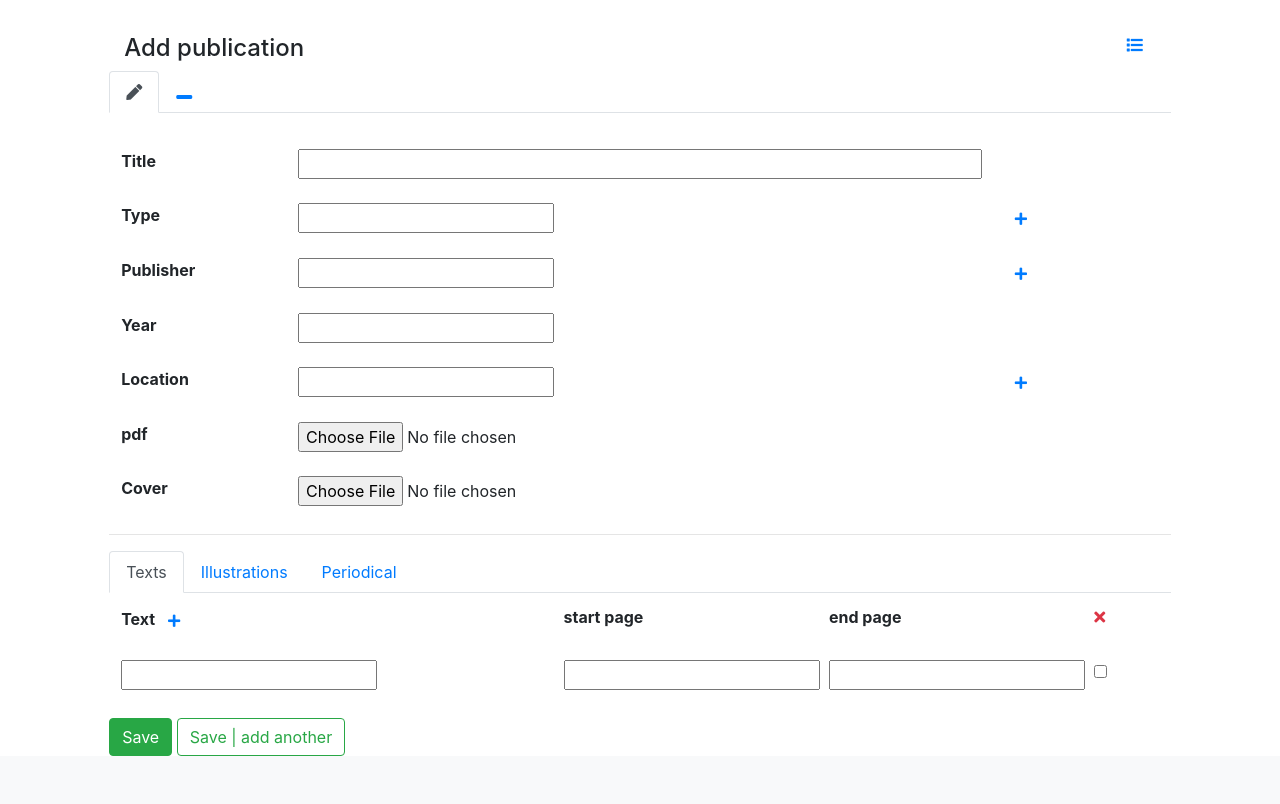
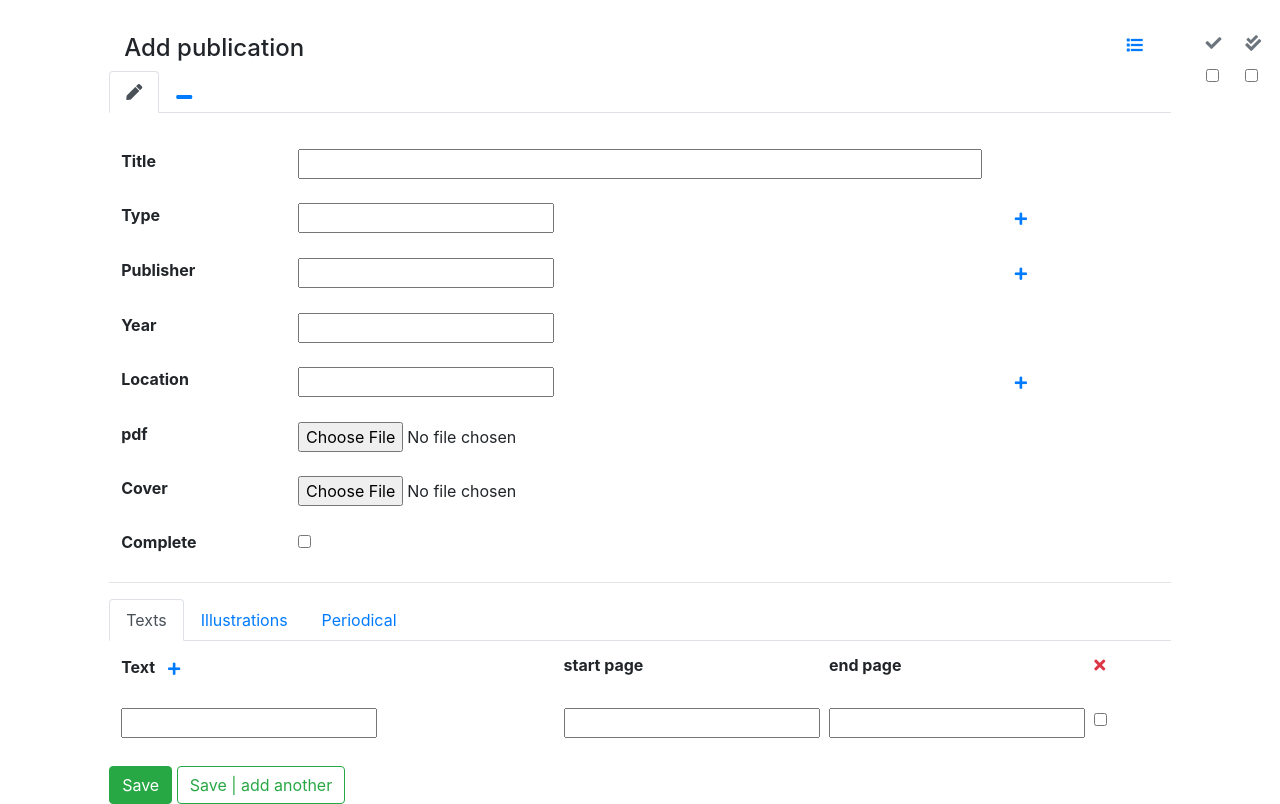
Before and after one commit to martijnbentum/region, a Django app: page /catalogue/add_publication/ in a window 1280 px wide. Shown: the part 56-860 px from the top of the page. Before the commit the page ends 812 px from the top, so only its background shows below. Run offline with Django 3.2, Linux system fonts and the light colour scheme; the visitor is signed in with stand-in values (Sample User, id 1); some libraries are stand-ins or nearby versions.

Commit message:
first setup for checked and approved system

```diff
--- a/catalogue/forms.py
+++ b/catalogue/forms.py
@@ -224,7 +224,7 @@ class PublicationForm(ModelForm):
 
 	class Meta:
 		model = Publication
-		m = 'title,form,publisher,year,location,notes,pdf,cover'
+		m = 'title,form,publisher,year,location,notes,pdf,cover,complete,approved'
 		fields = m.split(',')
 
 
--- a/catalogue/models.py
+++ b/catalogue/models.py
@@ -165,6 +165,8 @@ class Publication(models.Model, info):
 	location = models.ManyToManyField(UserLoc,blank=True)
 	pdf = models.FileField(upload_to='publication/',null=True,blank=True) # ?
 	cover = models.ImageField(upload_to='publication/',null=True,blank=True)
+	complete = models.BooleanField(default=False)
+	approved = models.BooleanField(default=False)
 
 	def __str__(self):
 		return self.title # self.work.name
--- a/catalogue/templates/catalogue/_publication_form.html
+++ b/catalogue/templates/catalogue/_publication_form.html
@@ -39,4 +39,8 @@
 		<th class="col-2">Cover</th>
 		<td class="col-8">{{form.cover}}</td>
 	</tr>
+	<tr class="d-flex">
+		<th class="col-2">Complete</th>
+		<td class="col-8">{{form.complete}}</td>
+	</tr>
 	</table>
--- a/catalogue/templates/catalogue/add_publication.html
+++ b/catalogue/templates/catalogue/add_publication.html
@@ -6,7 +6,11 @@
 	<title>{{page_name}}</title>
 {% endblock %}
 
+
+
 {% block content %}
+<form name="myform" id="myform" enctype="multipart/form-data" method = "post" onsubmit="dosubmit();">
+    {% csrf_token %}
 
 
 <div class="col-md-12 d-flex">
@@ -22,8 +26,6 @@
 {% endif %}
 </div>
 
-<form name="myform" id="myform" enctype="multipart/form-data" method = "post" onsubmit="dosubmit();">
-    {% csrf_token %}
 
 <!-- adding or editing a publication-->
 {% include 'utilities/edit_minimize_tab.html' %}
@@ -150,10 +152,24 @@
     <button type="submit" name="save" value="delete"
 		 class ="btn btn-outline-danger">delete</button>
 	{% endif %}
-</form>
 
 {{form.media.js}}
 
 {% include 'utilities/tab_selector.html' %}
 
 {% endblock content %}
+
+{% block right%}
+		<table class="table table-borderless table-sm">
+		<tr class ="d-flex">
+		<th class="col-6"><i class="fas fa-check text-secondary"></i></th>
+		<th class ="col-6"><i class="fas fa-check-double text-secondary"></i></th>
+		</tr>
+		<tr class ="d-flex">
+		<td class="col-6">{{form.complete}} {{form.approved.error}}</td>
+		<td class="col-6">{{form.approved}} {{form.approved.error}}</td>
+		</tr>
+		</table>
+
+</form>
+{% endblock %}
```
Also changed, not shown: catalogue/migrations/0069_auto_20200421_0901.py (added), catalogue/migrations/0070_auto_20200421_1004.py (added), locations/migrations/0072_auto_20200421_0901.py (added), locations/migrations/0073_auto_20200421_1004.py (added).
